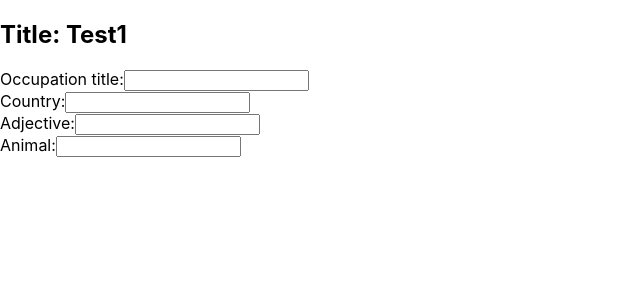
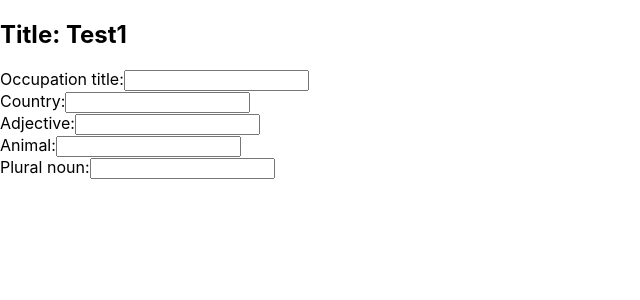
Before and after one commit to JohnsonHarleyR/use-form-practice-redux2, a React (Create React App) app: page /libs in a window 1280 px wide. Shown: the top 300 px of the page, without its empty margins (0-640 px from the left). Built offline with nearby package versions, Linux system fonts and the light colour scheme.

Commit message:
Started implementing useForm.

```diff
--- a/src/pages/Libs/InputField/layout.js
+++ b/src/pages/Libs/InputField/layout.js
@@ -1,14 +1,18 @@
 import { useRef } from "react";
+import { useForm } from "react-hook-form";
 
 
 const InputField = ({
   id,
+  name,
   label,
   error,
   isRequired = true,
   userAnswerArray,
   setUserAnswer,
 }) => {
+
+  const { register } = useForm();
 
   const handleValueChange = (e) => {
     setUserAnswer(id, e.target.value, userAnswerArray);
@@ -17,7 +21,11 @@ const InputField = ({
   return (
     <>
       <label>{label}:</label>
-      <input type="text" onChange={handleValueChange}/>
+      <input
+        type="text"
+        onChange={handleValueChange}
+        {...register(name)}
+      />
     </>
   );
 }
--- a/src/pages/Libs/layout.js
+++ b/src/pages/Libs/layout.js
@@ -1,4 +1,5 @@
 import React, { useEffect, useState } from 'react';
+import { useForm } from 'react-hook-form';
 import InputField from './InputField/layout';
 
 const Libs = ({
@@ -10,6 +11,8 @@ const Libs = ({
   setUserAnswer,
 }) => {
 
+  const { register, reset, handleSubmit } = useForm();
+
   const [formFields, setFormFields] = useState([]);
 
   //#region Effects
@@ -20,6 +23,7 @@ const Libs = ({
 
   useEffect(() => {
     if (fillTypeArray) {
+      reset();
       setFormFields(createFormFields());
     }
   }, [fillTypeArray]);
@@ -36,6 +40,7 @@ const Libs = ({
           <InputField
             key={field.id}
             id={field.id}
+            name={`f${field.id}`}
             label={field.text}
             error={"Field is required."}
             userAnswerArray={userAnswerArray}
--- a/src/pages/Libs/resources/fakeApi/constants/all-libs.js
+++ b/src/pages/Libs/resources/fakeApi/constants/all-libs.js
@@ -2,7 +2,11 @@
 const AllLibs = [
   {
     title: "Test1",
-    text: "Hello, I am a |occupation title| from |country|. I have a(n) |adjective| |animal| as a pet.",
+    text: "Hello, I am a |occupation title| from |country|. I have a(n) |adjective| |animal| as a pet. I love them more than |plural noun|.",
+  },
+  {
+    title: "Test2",
+    text: "Hello, I am NOT a |occupation title| from |country|. I do NOT have a(n) |adjective| |animal| as a pet.",
   },
 ];
 
```
